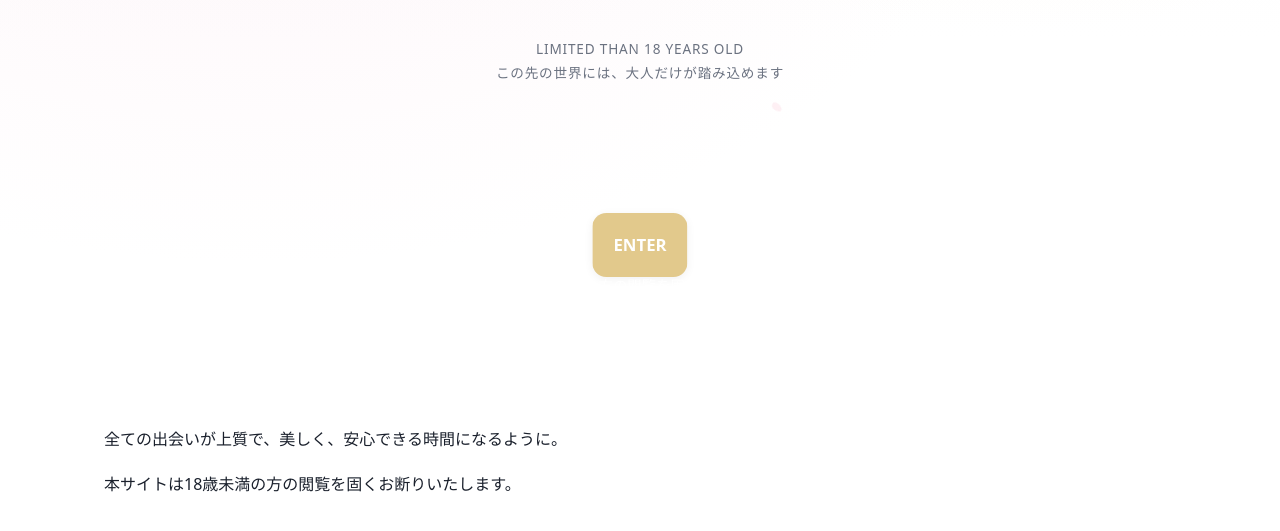
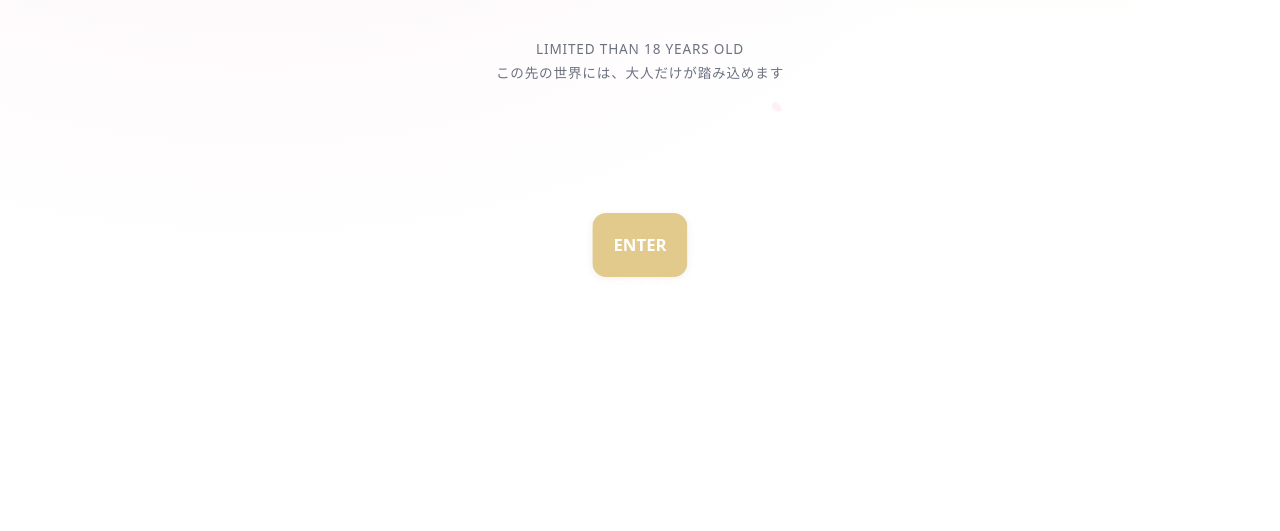
Before and after one commit to syounosuke/tokyo_label, a plain HTML site: page prototype/index.html in a window 1280 px wide. Shown: the part 403-934 px from the top of the page. After the commit the page ends 800 px from the top, so only its background shows below. Drawn offline with Linux system fonts and the light colour scheme.

Commit message:
Auth: remove remaining SEO paragraph block (per request)

```diff
--- a/prototype/index.html
+++ b/prototype/index.html
@@ -41,13 +41,7 @@
       <!-- Spacer（約40px） -->
       <div style="height:40px"></div>
 
-      <!-- SEOテキスト（Paragraph） -->
-      <section class="section s-tight" aria-label="本文">
-        <div class="container">
-          <p>全ての出会いが上質で、美しく、安心できる時間になるように。</p>
-          <p>本サイトは18歳未満の方の閲覧を固くお断りいたします。</p>
-        </div>
-      </section>
+      <!-- SEOテキスト（Paragraph） 削除（不要のため） -->
     </main>
 
     <!-- 認証ページ用フッター（簡易・最小UI） -->
```
